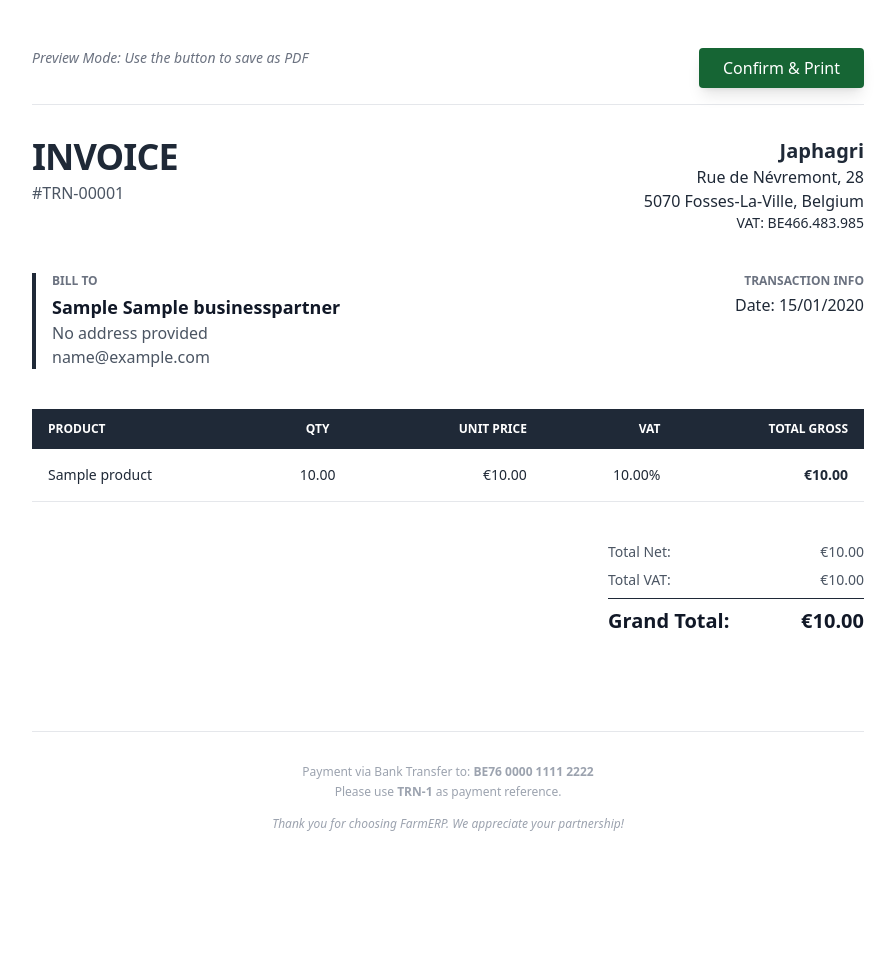
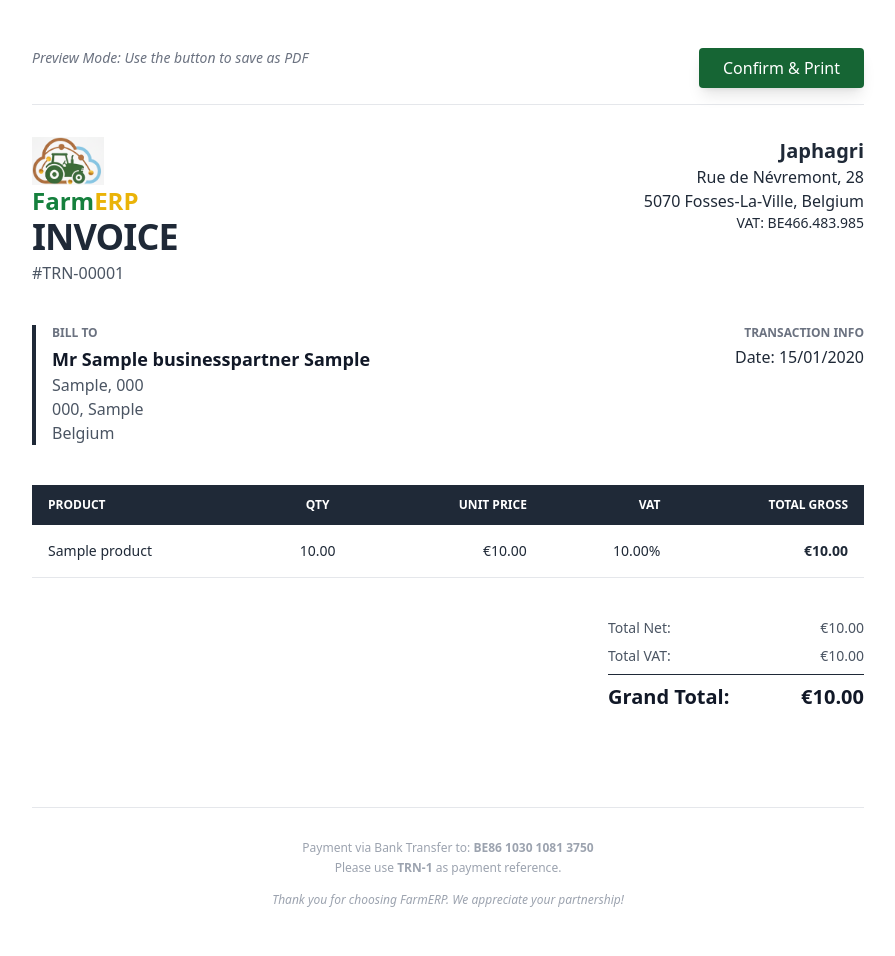
Before and after one commit to MartinJanssens1307/FarmERP, a Django app: page /transaction_print/1 in a window 1280 px wide. Shown: the whole page, without its empty margins (192-1087 px from the left). Before the commit the page ends 831 px from the top, so only its background shows below. Run offline with Django 5.2, Linux system fonts and the light colour scheme; a user stored in the database is signed in; tables that the repository leaves empty hold one stand-in row (values such as "Sample post").

Commit message:
Invoice generation v2

```diff
--- a/ERP/Views/transaction_views.py
+++ b/ERP/Views/transaction_views.py
@@ -49,10 +49,11 @@ def transactions_partial(request):
     return render(request, 'ERP/transactions/transaction_list.html#transaction_list', {'transaction_list':transactions})
 
 def transaction_print(request, pk):
-    transaction=get_object_or_404(Transaction.objects.select_related('customer').prefetch_related('line_items'), pk=pk)
+    transaction=get_object_or_404(Transaction.objects.select_related('customer').prefetch_related('line_items', 'customer__addresses'), pk=pk)
     context={
         'transaction': transaction,
         'customer': transaction.customer,
         'line_items': transaction.line_items.all(),
+        'addresses':transaction.customer.addresses
     }
     return render(request, 'ERP/transactions/transaction_print.html', context)
--- a/ERP/templates/ERP/transactions/transaction_print.html
+++ b/ERP/templates/ERP/transactions/transaction_print.html
@@ -27,6 +27,8 @@
 
     <div class="flex justify-between items-start mb-10">
         <div>
+            <img class="h-12 w-auto shrink-0 mr-3" src="{% static 'Logo.png' %}" alt="FarmERP Logo"><h1 class="text-2xl font-bold"><span class="text-green-700">Farm</span><span class="text-yellow-500">ERP</span></h1>
+
             <h1 class="text-4xl font-bold text-gray-800 uppercase tracking-tight">Invoice</h1>
             <p class="text-gray-600 mt-1">#TRN-{{ transaction.id|stringformat:"05d" }}</p>
         </div>
@@ -42,9 +44,10 @@
     <div class="grid grid-cols-2 gap-12 mb-10">
         <div class="border-l-4 border-gray-800 pl-4">
             <h3 class="text-xs font-bold uppercase text-gray-500 mb-1">Bill To</h3>
-            <p class="text-lg font-semibold text-gray-900">{{ transaction.customer.first_name }} {{ transaction.customer.name }}</p>
-            <p class="text-gray-600">{{ transaction.customer.addresses.street|default:"No address provided" }}</p>
-            <p class="text-gray-600">{{ transaction.customer.email }}</p>
+            <p class="text-lg font-semibold text-gray-900">{{ transaction.customer.get_title_display }} {{ transaction.customer.name }} {{ transaction.customer.first_name }}</p>
+            <p class="text-gray-600">{{ addresses.first.street|default:"No address provided" }}, {{ addresses.first.number }}</p>
+            <p class="text-gray-600">{{ addresses.first.postal_code }}, {{ addresses.first.city }}</p>
+            <p class="text-gray-600">{{ addresses.first.get_country_display }}</p>
         </div>
         <div class="text-right">
             <h3 class="text-xs font-bold uppercase text-gray-500 mb-1">Transaction Info</h3>
@@ -95,7 +98,7 @@
     </div>
 
     <div class="mt-24 pt-8 border-t border-gray-200 text-center text-xs text-gray-400">
-        <p class="mb-1">Payment via Bank Transfer to: <strong>BE76 0000 1111 2222</strong></p>
+        <p class="mb-1">Payment via Bank Transfer to: <strong>BE86 1030 1081 3750</strong></p>
         <p>Please use <strong>TRN-{{ transaction.id }}</strong> as payment reference.</p>
         <p class="mt-4 italic">Thank you for choosing FarmERP. We appreciate your partnership!</p>
     </div>
```
